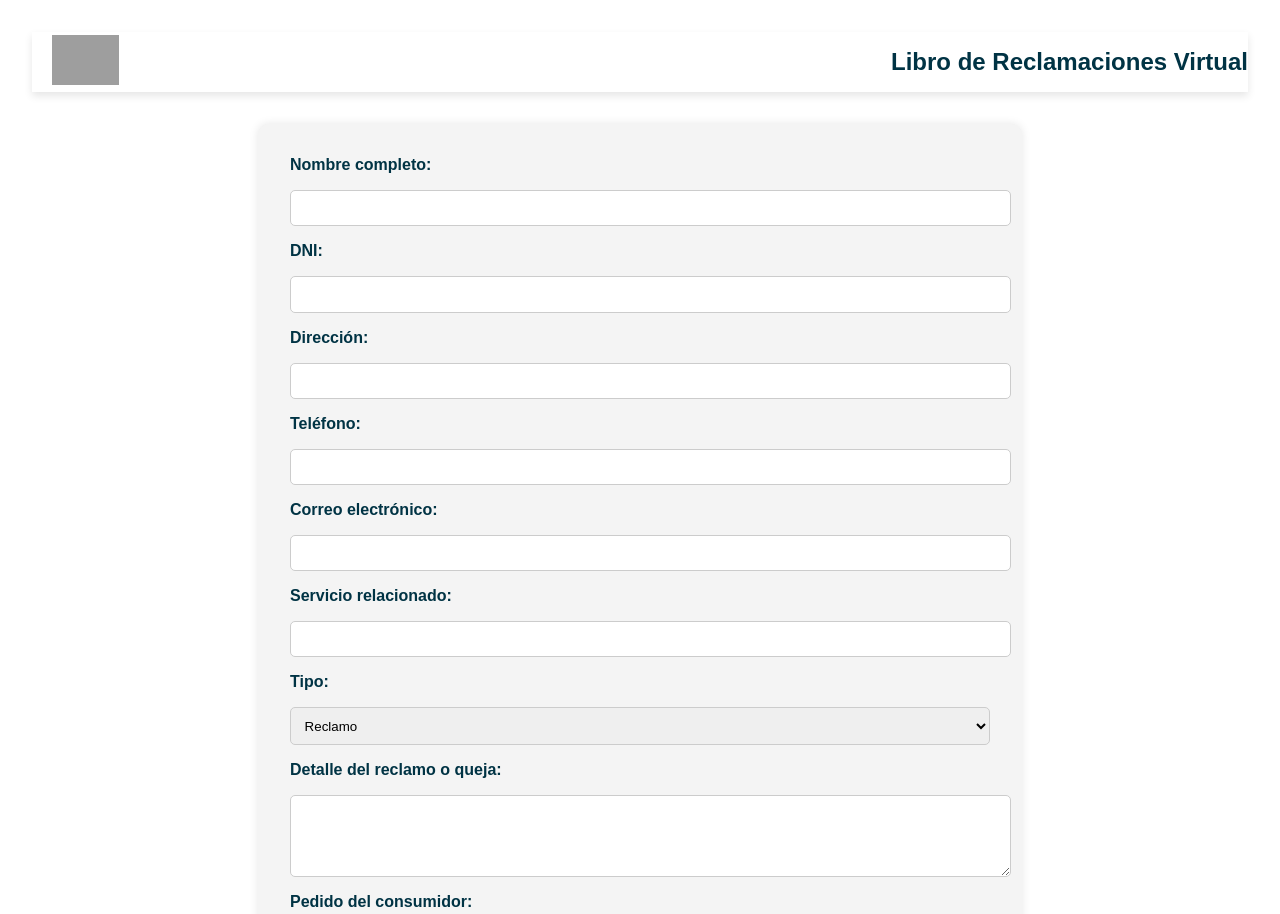
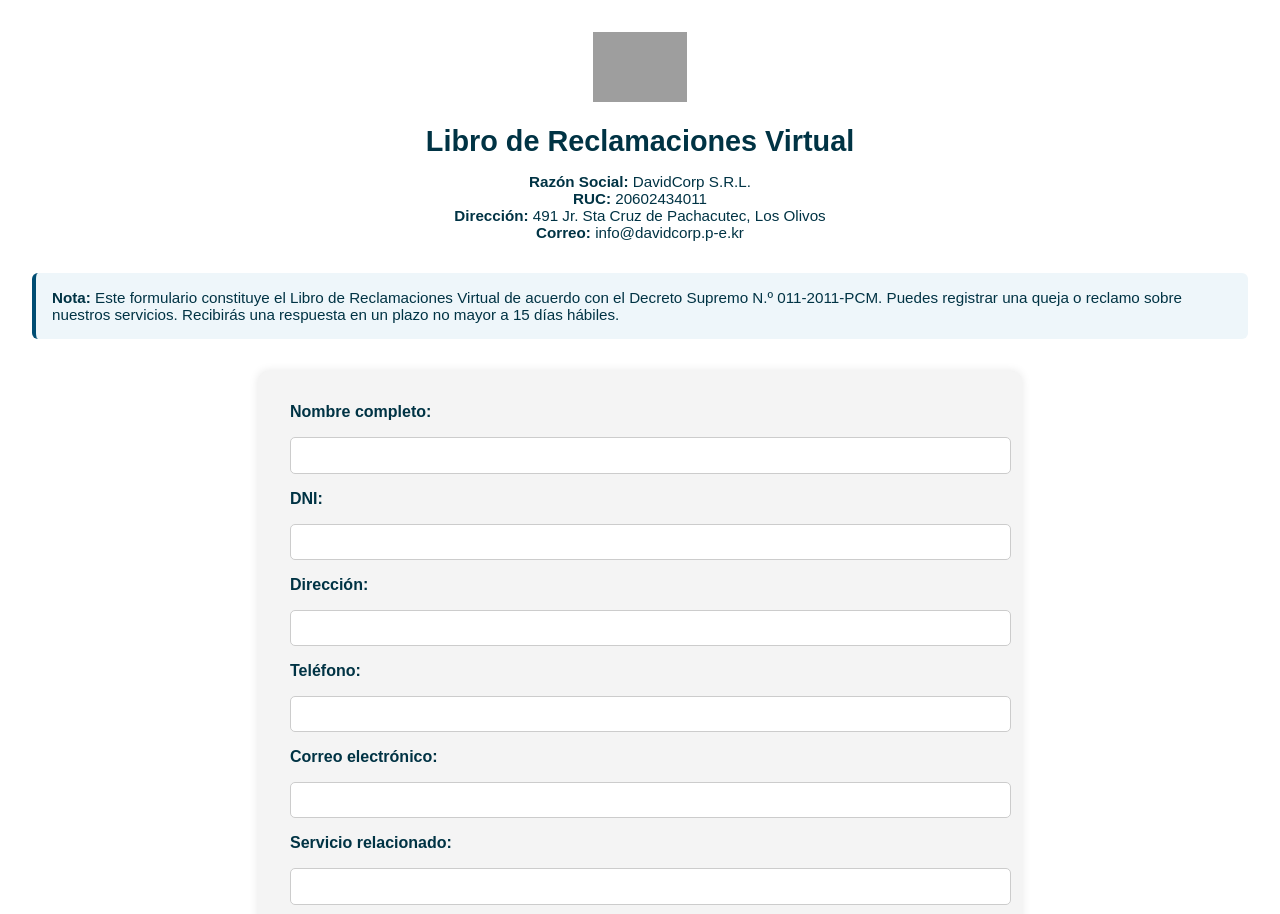
Before and after one commit to itservice24/Davidcorp-S.R.L., a plain HTML site: page libro-de-reclamaciones.html in a window 1280 px wide. Shown: the top 914 px of the page. Drawn offline with Linux system fonts and the light colour scheme; grey boxes are pictures that could not be loaded.

Commit message:
update legal

```diff
--- a/libro-de-reclamaciones.html
+++ b/libro-de-reclamaciones.html
@@ -13,17 +13,30 @@
       background: #ffffff;
       color: #003344;
     }
-    header {
-      display: flex;
-      align-items: center;
-      justify-content: space-between;
+    .logo {
+      text-align: center;
+      margin-bottom: 1rem;
+    }
+    .logo img {
+      height: 70px;
+    }
+    h1 {
+      text-align: center;
+      font-size: 1.8rem;
+      margin-bottom: 0.5rem;
+    }
+    .empresa-info {
+      text-align: center;
+      font-size: 0.95rem;
       margin-bottom: 2rem;
     }
-    header img {
-      height: 50px;
-    }
-    header h1 {
-      font-size: 1.5rem;
+    .nota-legal {
+      background-color: #eef6fa;
+      border-left: 4px solid #004d73;
+      padding: 1rem;
+      margin-bottom: 2rem;
+      border-radius: 6px;
+      font-size: 0.95rem;
     }
     form {
       max-width: 700px;
@@ -68,12 +81,23 @@
   </style>
 </head>
 <body>
-  <header>
+  <div class="logo">
     <a href="/">
       <img src="https://lh3.googleusercontent.com/pw/AP1GczPuJpGPK5sEiQW1scBJH_LxzELaR2E3ACKJMUTGR1AuB6b8ys0HzaYuDZk4GhBL4z1ut6b3kxVyObJips5pNsedvPsEQxjmcbws_S7xOxeRwxoq6OqonHC2LZsv4jBtE1TJmyBUiTi9k5ocfazOtQ=w438-h246-s-no-gm?authuser=0" alt="Logo">
     </a>
-    <h1>Libro de Reclamaciones Virtual</h1>
-  </header>
+  </div>
+
+  <h1>Libro de Reclamaciones Virtual</h1>
+  <div class="empresa-info">
+    <p><strong>Razón Social:</strong> DavidCorp S.R.L.<br>
+    <strong>RUC:</strong> 20602434011<br>
+    <strong>Dirección:</strong> 491 Jr. Sta Cruz de Pachacutec, Los Olivos<br>
+    <strong>Correo:</strong> info@davidcorp.p-e.kr</p>
+  </div>
+
+  <div class="nota-legal">
+    <strong>Nota:</strong> Este formulario constituye el Libro de Reclamaciones Virtual de acuerdo con el Decreto Supremo N.º 011-2011-PCM. Puedes registrar una queja o reclamo sobre nuestros servicios. Recibirás una respuesta en un plazo no mayor a 15 días hábiles.
+  </div>
 
   <form id="libroReclamos">
     <label for="nombre">Nombre completo:</label>
```
Also changed, not shown: assets/libro-de-reclamaciones.jpg (renamed from assests/libro-de-reclamaciones.jpg).
